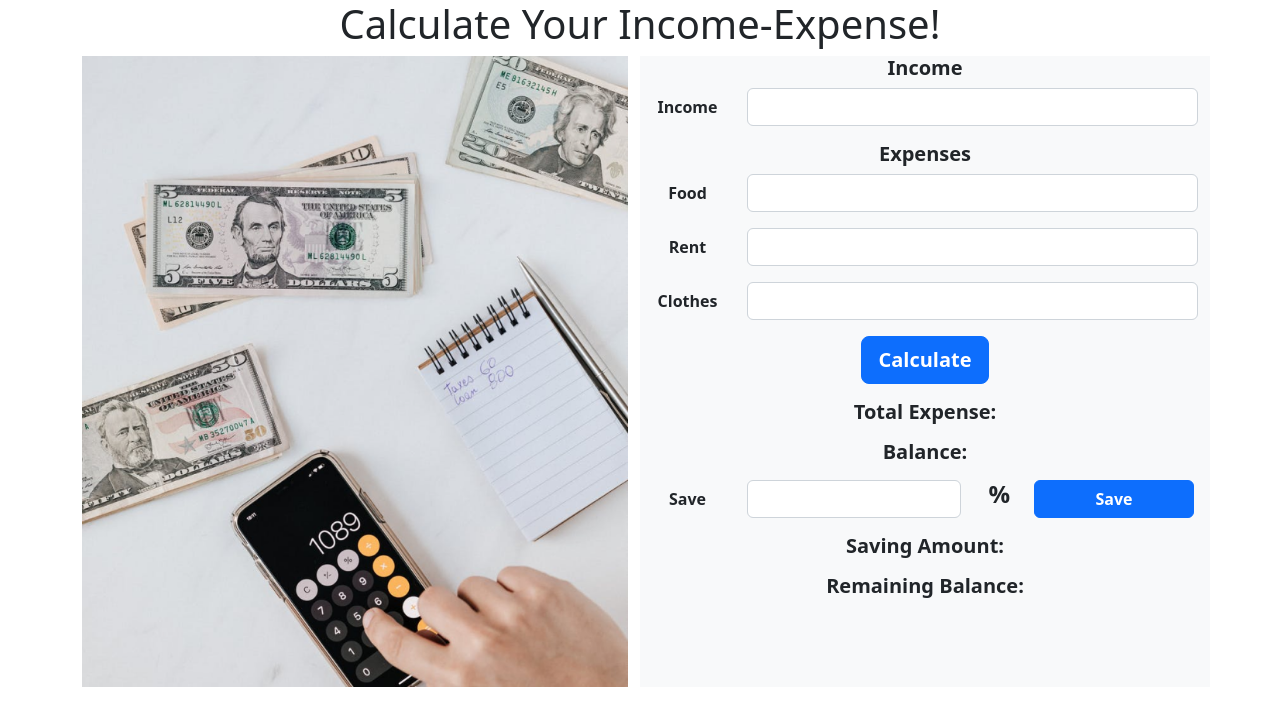
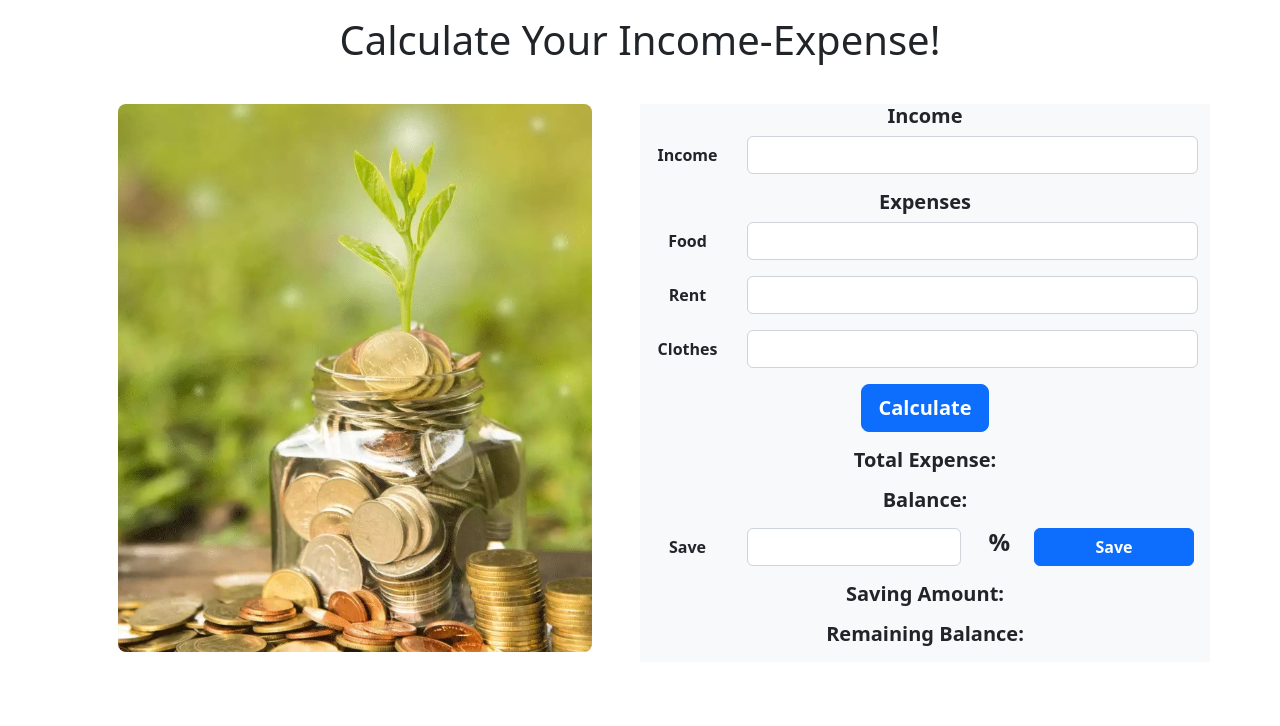
Before and after one commit to developer-shourav/Income-Expense-Calculator, a plain HTML site: page index.html in a window 1280 px wide. Drawn offline with nearby package versions, Linux system fonts and the light colour scheme.

Commit message:
image correction added

```diff
--- a/index.html
+++ b/index.html
@@ -7,15 +7,15 @@
     <link href="https://cdn.jsdelivr.net/npm/bootstrap@5.2.0/dist/css/bootstrap.min.css" rel="stylesheet" integrity="sha384-gH2yIJqKdNHPEq0n4Mqa/HGKIhSkIHeL5AyhkYV8i59U5AR6csBvApHHNl/vI1Bx" crossorigin="anonymous">
   </head>
   <body>
-    <header class="text-center">
+    <header class="text-center my-3 pb-3">
         <h1>Calculate Your Income-Expense!</h1>
     </header>
 
     <!-- Main section starts Here -->
     <main class="container">
         <section class="row row-cols-md-2 g-4">
-            <div>
-                <img class="img-fluid" src="assets/money.png" alt="" srcset="">
+            <div class="px-5">
+                <img class="img-fluid rounded-3 " src="assets/saving.jpg" alt="" srcset="">
             </div>
             <div class="bg-light">
                 <div class="text-center">
```
Also changed, not shown: assets/money.png (deleted), assets/saving.jpg (added).
